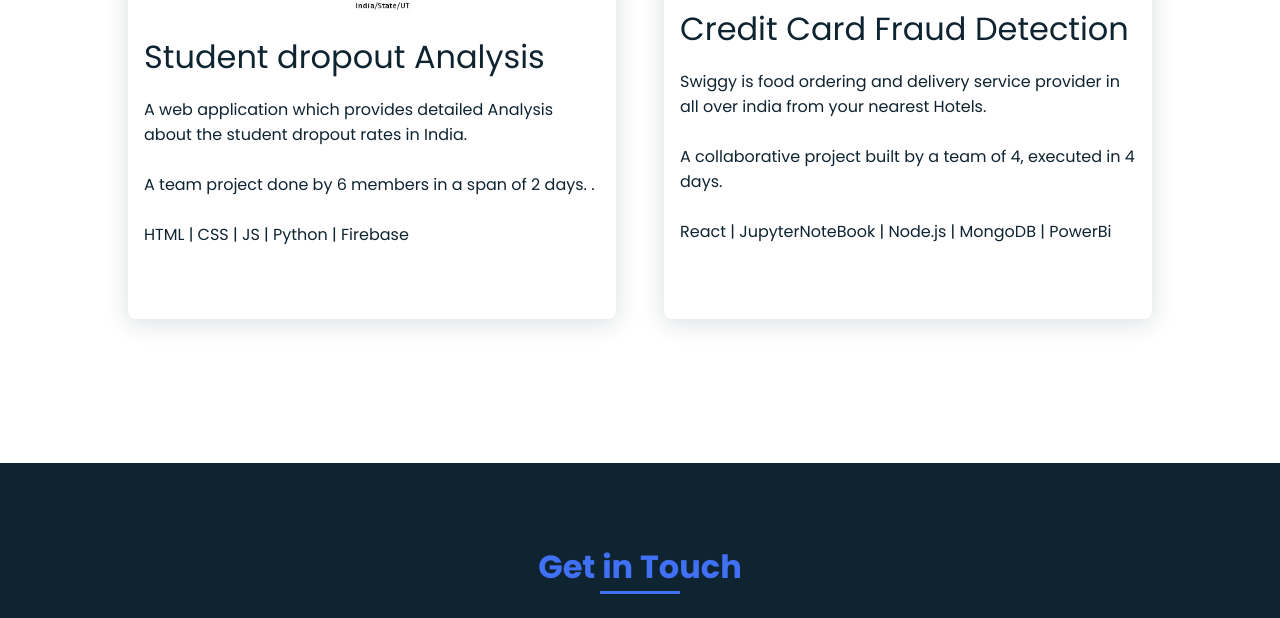
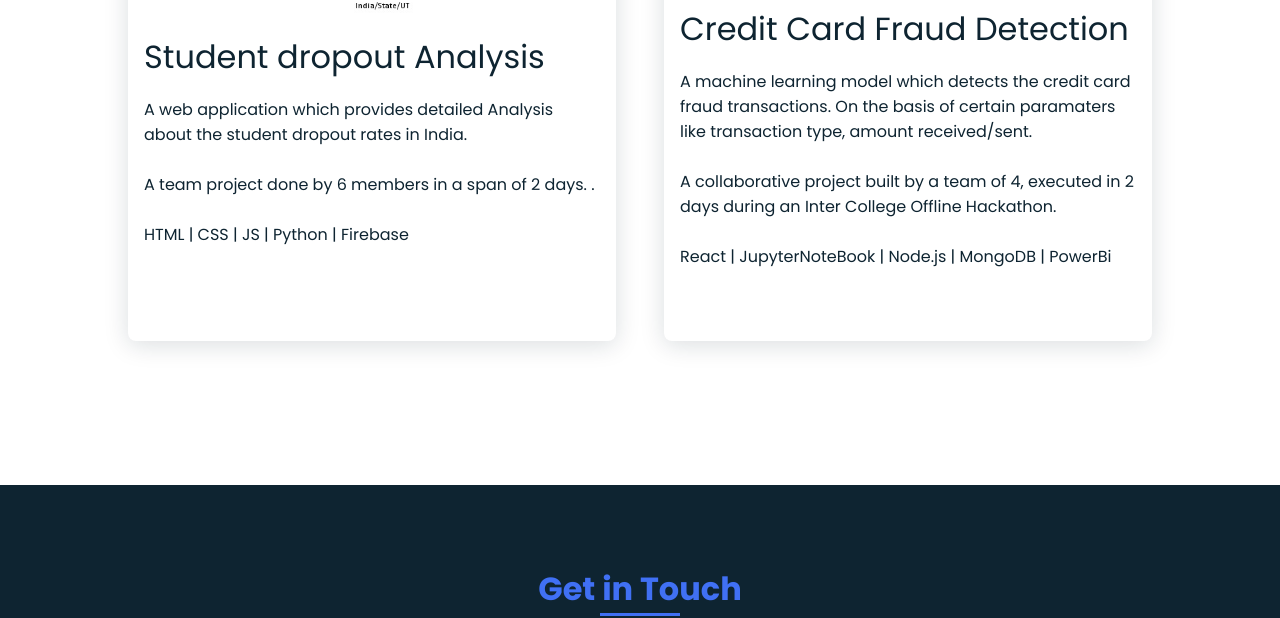
Before and after one commit to Arijit-2004/Portfolio-arijit, a plain HTML site: page index.html in a window 1280 px wide. Shown: the part 4573-5191 px from the top of the page. Drawn offline with nearby package versions, Linux system fonts and the light colour scheme.

Commit message:
Update index.html

```diff
--- a/index.html
+++ b/index.html
@@ -380,10 +380,10 @@
           <img src="assets/img/fruad.jpg"  />
           <p class="project-title">Credit Card Fraud Detection</p>
           <p class="project-subtitle">
-            Swiggy is food ordering and delivery service provider in all over india from your nearest Hotels.
+            A machine learning model which detects the credit card fraud transactions. On the basis of certain paramaters like transaction type, amount received/sent.
             <br />
             <br />
-            A collaborative project built by a team of 4, executed in 4 days.
+            A collaborative project built by a team of 4, executed in 2 days during an Inter College Offline Hackathon.
             <br />
             <br />
             React | JupyterNoteBook | Node.js | MongoDB | PowerBi
```
